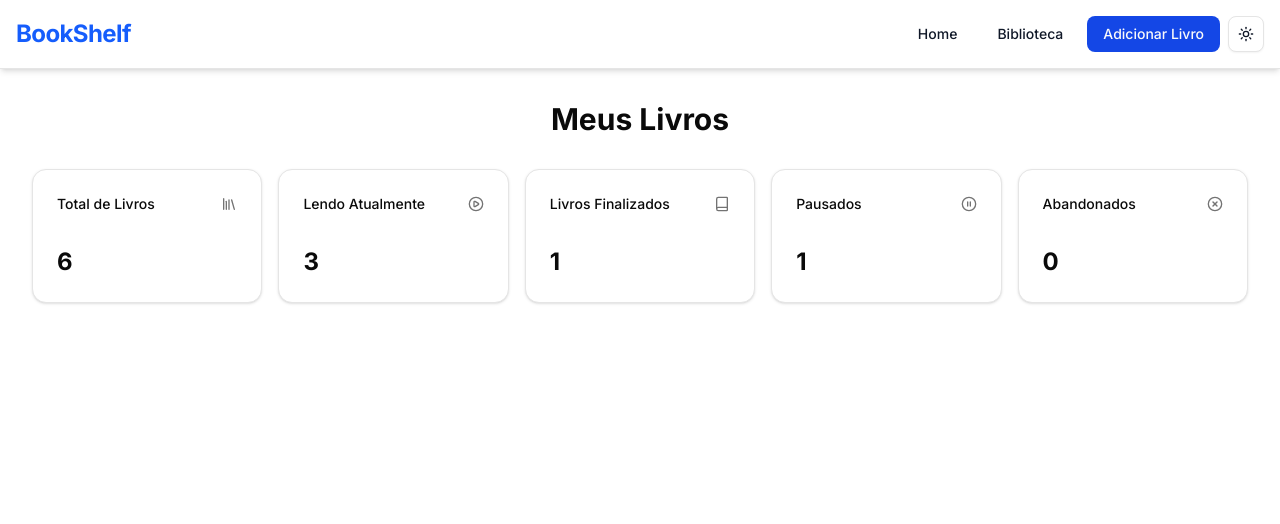
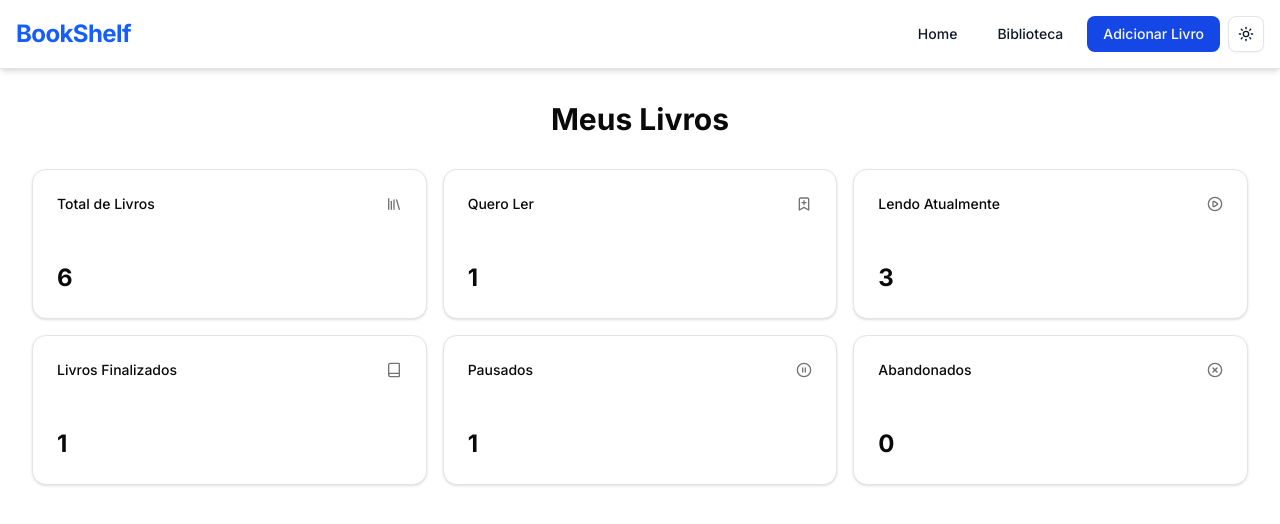
Before and after one commit to Lucas-Almeida729/BookShelf, a Next.js app: page / in a window 1280 px wide. Shown: the top 524 px of the page. Built offline with nearby package versions, Linux system fonts and the light colour scheme; no server answers.

Commit message:
Melhoria no tamanho dos cads do dashboard

```diff
--- a/src/app/api/books/route.ts
+++ b/src/app/api/books/route.ts
@@ -1,7 +1,7 @@
 // src/app/api/books/route.ts
-import { NextResponse } from 'next/server';
-import { initialBooks } from '@/lib/mock-data';
-import { Book } from '@/types/book';
+import { NextResponse } from "next/server";
+import { initialBooks } from "@/lib/mock-data";
+import { Book } from "@/types/book";
 
 // GET /api/books - Listar todos os livros
 export async function GET() {
@@ -17,7 +17,10 @@ export async function POST(request: Request) {
 
     // Validação simples dos dados recebidos
     if (!body.title || !body.author) {
-      return NextResponse.json({ message: 'Título e autor são obrigatórios.' }, { status: 400 });
+      return NextResponse.json(
+        { message: "Título e autor são obrigatórios." },
+        { status: 400 }
+      );
     }
 
     const newBook: Book = {
@@ -28,7 +31,7 @@ export async function POST(request: Request) {
       pages: body.pages,
       cover: body.cover,
       genre: body.genre,
-      status: body.status || 'QUERO_LER',
+      status: body.status || "QUERO LER",
       rating: body.rating || 0,
       synopsis: body.synopsis,
     };
@@ -37,8 +40,10 @@ export async function POST(request: Request) {
     initialBooks.push(newBook);
 
     return NextResponse.json(newBook, { status: 201 }); // 201 Created
-
   } catch (error) {
-    return NextResponse.json({ message: 'Erro ao criar o livro.', error }, { status: 500 });
+    return NextResponse.json(
+      { message: "Erro ao criar o livro.", error },
+      { status: 500 }
+    );
   }
 }
--- a/src/app/page.tsx
+++ b/src/app/page.tsx
@@ -1,31 +1,61 @@
 // src/app/page.tsx
-import Link from 'next/link';
+import Link from "next/link";
 import DashboardCard from "@/components/DashboardCard";
-import { Book, Library, PauseCircle, PlayCircle, XCircle } from "lucide-react";
-import { fetchBooks } from '@/lib/data';
+// 1. Importe o novo ícone BookmarkPlus de lucide-react
+import {
+  Book,
+  Library,
+  PauseCircle,
+  PlayCircle,
+  XCircle,
+  BookmarkPlus,
+} from "lucide-react";
+import { fetchBooks } from "@/lib/data";
 
 export default async function HomePage() {
   const books = await fetchBooks();
 
   const totalLivros = books.length;
-  const livrosLendo = books.filter(book => book.status === 'LENDO').length;
-  const livrosFinalizados = books.filter(book => book.status === 'LIDO').length;
-  const livrosPausados = books.filter(book => book.status === 'PAUSADO').length;
-  const livrosAbandonados = books.filter(book => book.status === 'ABANDONADO').length;
+  // 2. Adicione o cálculo para os livros "Quero Ler"
+  const livrosQueroLer = books.filter(
+    (book) => book.status === "QUERO LER"
+  ).length;
+  const livrosLendo = books.filter((book) => book.status === "LENDO").length;
+  const livrosFinalizados = books.filter(
+    (book) => book.status === "LIDO"
+  ).length;
+  const livrosPausados = books.filter(
+    (book) => book.status === "PAUSADO"
+  ).length;
+  const livrosAbandonados = books.filter(
+    (book) => book.status === "ABANDONADO"
+  ).length;
 
   return (
-    <main className="container mx-auto p-4 md:p-8">
+    <main className="container mx-auto p-10 md:p-8">
       <h1 className="text-3xl font-bold mb-8 text-center">Meus Livros</h1>
 
-      <div className="grid grid-cols-1 sm:grid-cols-2 lg:grid-cols-5 gap-4">
+      {/* 3. Ajuste o grid para acomodar 6 itens (lg:grid-cols-6) */}
+      <div className="grid grid-cols-1 sm:grid-cols-2 lg:grid-cols-3 gap-4">
         <Link href="/biblioteca" className="group">
           <DashboardCard
             title="Total de Livros"
             count={totalLivros}
             Icon={Library}
+            className="hover:border-purple-500 hover:bg-purple-500"
+          />
+        </Link>
+
+        {/* 4. Adicione o novo card para "Quero Ler" */}
+        <Link href="/biblioteca?status=QUERO%20LER" className="group">
+          <DashboardCard
+            title="Quero Ler"
+            count={livrosQueroLer}
+            Icon={BookmarkPlus}
             className="hover:border-blue-500 hover:bg-blue-500"
           />
         </Link>
+
         <Link href="/biblioteca?status=LENDO" className="group">
           <DashboardCard
             title="Lendo Atualmente"
@@ -42,8 +72,6 @@ export default async function HomePage() {
             className="hover:border-green-500 hover:bg-green-500"
           />
         </Link>
-
-        {/* --- LINHA CORRIGIDA --- */}
         <Link href="/biblioteca?status=PAUSADO" className="group">
           <DashboardCard
             title="Pausados"
@@ -52,7 +80,6 @@ export default async function HomePage() {
             className="hover:border-orange-500 hover:bg-orange-500"
           />
         </Link>
-
         <Link href="/biblioteca?status=ABANDONADO" className="group">
           <DashboardCard
             title="Abandonados"
--- a/src/components/BookForm.tsx
+++ b/src/components/BookForm.tsx
@@ -7,7 +7,13 @@ import { Button } from "@/components/ui/button";
 import { Input } from "@/components/ui/input";
 import { Label } from "@/components/ui/label";
 import { Textarea } from "@/components/ui/textarea";
-import { Select, SelectContent, SelectItem, SelectTrigger, SelectValue } from "@/components/ui/select";
+import {
+  Select,
+  SelectContent,
+  SelectItem,
+  SelectTrigger,
+  SelectValue,
+} from "@/components/ui/select";
 import { Star } from "lucide-react";
 import { createBook, updateBook } from "@/lib/actions"; // Importa as Server Actions
 
@@ -17,7 +23,9 @@ interface BookFormProps {
 
 export default function BookForm({ initialData }: BookFormProps) {
   // Ação correta a ser chamada (criar ou atualizar)
-  const action = initialData ? updateBook.bind(null, initialData.id) : createBook;
+  const action = initialData
+    ? updateBook.bind(null, initialData.id)
+    : createBook;
 
   // Mantemos o estado apenas para a avaliação, pois é interativa
   const [rating, setRating] = useState(initialData?.rating || 0);
@@ -28,11 +36,21 @@ export default function BookForm({ initialData }: BookFormProps) {
       <div className="grid grid-cols-1 md:grid-cols-2 gap-6">
         <div className="space-y-2">
           <Label htmlFor="title">Título *</Label>
-          <Input id="title" name="title" defaultValue={initialData?.title} required />
+          <Input
+            id="title"
+            name="title"
+            defaultValue={initialData?.title}
+            required
+          />
         </div>
         <div className="space-y-2">
           <Label htmlFor="author">Autor *</Label>
-          <Input id="author" name="author" defaultValue={initialData?.author} required />
+          <Input
+            id="author"
+            name="author"
+            defaultValue={initialData?.author}
+            required
+          />
         </div>
       </div>
       <div className="space-y-2">
@@ -42,32 +60,66 @@ export default function BookForm({ initialData }: BookFormProps) {
       <div className="grid grid-cols-1 md:grid-cols-2 gap-6">
         <div className="space-y-2">
           <Label htmlFor="year">Ano de Publicação</Label>
-          <Input id="year" name="year" type="number" defaultValue={initialData?.year} />
+          <Input
+            id="year"
+            name="year"
+            type="number"
+            defaultValue={initialData?.year}
+          />
         </div>
         <div className="space-y-2">
           <Label htmlFor="pages">Nº de Páginas</Label>
-          <Input id="pages" name="pages" type="number" defaultValue={initialData?.pages} />
+          <Input
+            id="pages"
+            name="pages"
+            type="number"
+            defaultValue={initialData?.pages}
+          />
         </div>
       </div>
       <div className="grid grid-cols-1 md:grid-cols-2 gap-6">
         <div className="space-y-2">
           <Label htmlFor="genre">Gênero</Label>
           <Select name="genre" defaultValue={initialData?.genre}>
-            <SelectTrigger><SelectValue placeholder="Selecione um gênero" /></SelectTrigger>
-            <SelectContent>{genres.map(g => <SelectItem key={g} value={g}>{g}</SelectItem>)}</SelectContent>
+            <SelectTrigger>
+              <SelectValue placeholder="Selecione um gênero" />
+            </SelectTrigger>
+            <SelectContent>
+              {genres.map((g) => (
+                <SelectItem key={g} value={g}>
+                  {g}
+                </SelectItem>
+              ))}
+            </SelectContent>
           </Select>
         </div>
         <div className="space-y-2">
           <Label htmlFor="status">Status</Label>
-          <Select name="status" defaultValue={initialData?.status || 'QUERO_LER'}>
-            <SelectTrigger><SelectValue placeholder="Selecione o status" /></SelectTrigger>
-            <SelectContent>{statuses.map(s => <SelectItem key={s} value={s}>{s}</SelectItem>)}</SelectContent>
+          <Select
+            name="status"
+            defaultValue={initialData?.status || "QUERO LER"}
+          >
+            <SelectTrigger>
+              <SelectValue placeholder="Selecione o status" />
+            </SelectTrigger>
+            <SelectContent>
+              {statuses.map((s) => (
+                <SelectItem key={s} value={s}>
+                  {s}
+                </SelectItem>
+              ))}
+            </SelectContent>
           </Select>
         </div>
       </div>
       <div className="space-y-2">
         <Label htmlFor="synopsis">Sinopse</Label>
-        <Textarea id="synopsis" name="synopsis" defaultValue={initialData?.synopsis} rows={5} />
+        <Textarea
+          id="synopsis"
+          name="synopsis"
+          defaultValue={initialData?.synopsis}
+          rows={5}
+        />
       </div>
 
       {/* Input escondido para enviar o valor da avaliação */}
@@ -77,18 +129,36 @@ export default function BookForm({ initialData }: BookFormProps) {
         <Label>Avaliação</Label>
         <div className="flex items-center gap-1">
           {[1, 2, 3, 4, 5].map((starValue) => (
-            <button type="button" key={starValue} onClick={() => setRating(starValue)}>
-              <Star size={24} className={starValue <= rating ? "text-yellow-500 fill-current" : "text-gray-300"} />
+            <button
+              type="button"
+              key={starValue}
+              onClick={() => setRating(starValue)}
+            >
+              <Star
+                size={24}
+                className={
+                  starValue <= rating
+                    ? "text-yellow-500 fill-current"
+                    : "text-gray-300"
+                }
+              />
             </button>
           ))}
           {rating > 0 && (
-            <Button variant="ghost" size="sm" onClick={() => setRating(0)} className="ml-2">Limpar</Button>
+            <Button
+              variant="ghost"
+              size="sm"
+              onClick={() => setRating(0)}
+              className="ml-2"
+            >
+              Limpar
+            </Button>
           )}
         </div>
       </div>
 
       <Button type="submit" className="w-full">
-        {initialData ? 'Atualizar Livro' : 'Adicionar Livro'}
+        {initialData ? "Atualizar Livro" : "Adicionar Livro"}
       </Button>
     </form>
   );
--- a/src/components/DashboardCard.tsx
+++ b/src/components/DashboardCard.tsx
@@ -19,7 +19,7 @@ export default function DashboardCard({
 }: DashboardCardProps) {
   return (
     <Card
-      className={`transition-all duration-300 hover:shadow-xl hover:-translate-y-1 animate-in fade-in-0 slide-in-from-bottom-4 ${className}`}
+      className={`flex flex-col justify-between min-h-[150px] transition-all duration-300 hover:shadow-xl hover:-translate-y-1 animate-in fade-in-0 slide-in-from-bottom-4 ${className}`}
       style={{
         animationDelay: `${animationDelay}ms`,
       }}
--- a/src/lib/mock-data.ts
+++ b/src/lib/mock-data.ts
@@ -36,7 +36,8 @@ export let initialBooks: Book[] = [
     year: 1949,
     pages: 328,
     genre: "Ficção Científica",
-    status: "QUERO_LER",
+    status: "QUERO LER",
+    rating: 4,
     synopsis:
       "Um romance distópico que retrata a vida na Oceânia, um superestado totalitário onde o Partido, liderado pelo Grande Irmão, exerce controlo absoluto sobre a população através de vigilância constante e manipulação da verdade. A história segue Winston Smith, um funcionário do Partido que começa a questionar o regime e tenta rebelar-se, enfrentando a perda da privacidade e a supressão da individualidade. A obra é um alerta contra os perigos do totalitarismo, da censura e da perda da liberdade individual. ",
     cover:
--- a/src/types/book.ts
+++ b/src/types/book.ts
@@ -1,10 +1,31 @@
 // src/types/book.ts
 
-export const statuses = ["QUERO_LER", "LENDO", "LIDO", "PAUSADO", "ABANDONADO"] as const;
-export let genres = ["Literatura Brasileira", "Ficção Científica", "Realismo Mágico", "Fantasia", "Romance", "Biografia", "História", "Autoajuda", "Tecnologia", "Programação", "Negócios", "Psicologia", "Filosofia", "Poesia"] as const;
+export const statuses = [
+  "QUERO LER",
+  "LENDO",
+  "LIDO",
+  "PAUSADO",
+  "ABANDONADO",
+] as const;
+export let genres = [
+  "Literatura Brasileira",
+  "Ficção Científica",
+  "Realismo Mágico",
+  "Fantasia",
+  "Romance",
+  "Biografia",
+  "História",
+  "Autoajuda",
+  "Tecnologia",
+  "Programação",
+  "Negócios",
+  "Psicologia",
+  "Filosofia",
+  "Poesia",
+] as const;
 
-export type Status = typeof statuses[number];
-export type Genre = typeof genres[number];
+export type Status = (typeof statuses)[number];
+export type Genre = (typeof genres)[number];
 
 export interface Book {
   id: string; // [cite: 57]
```
